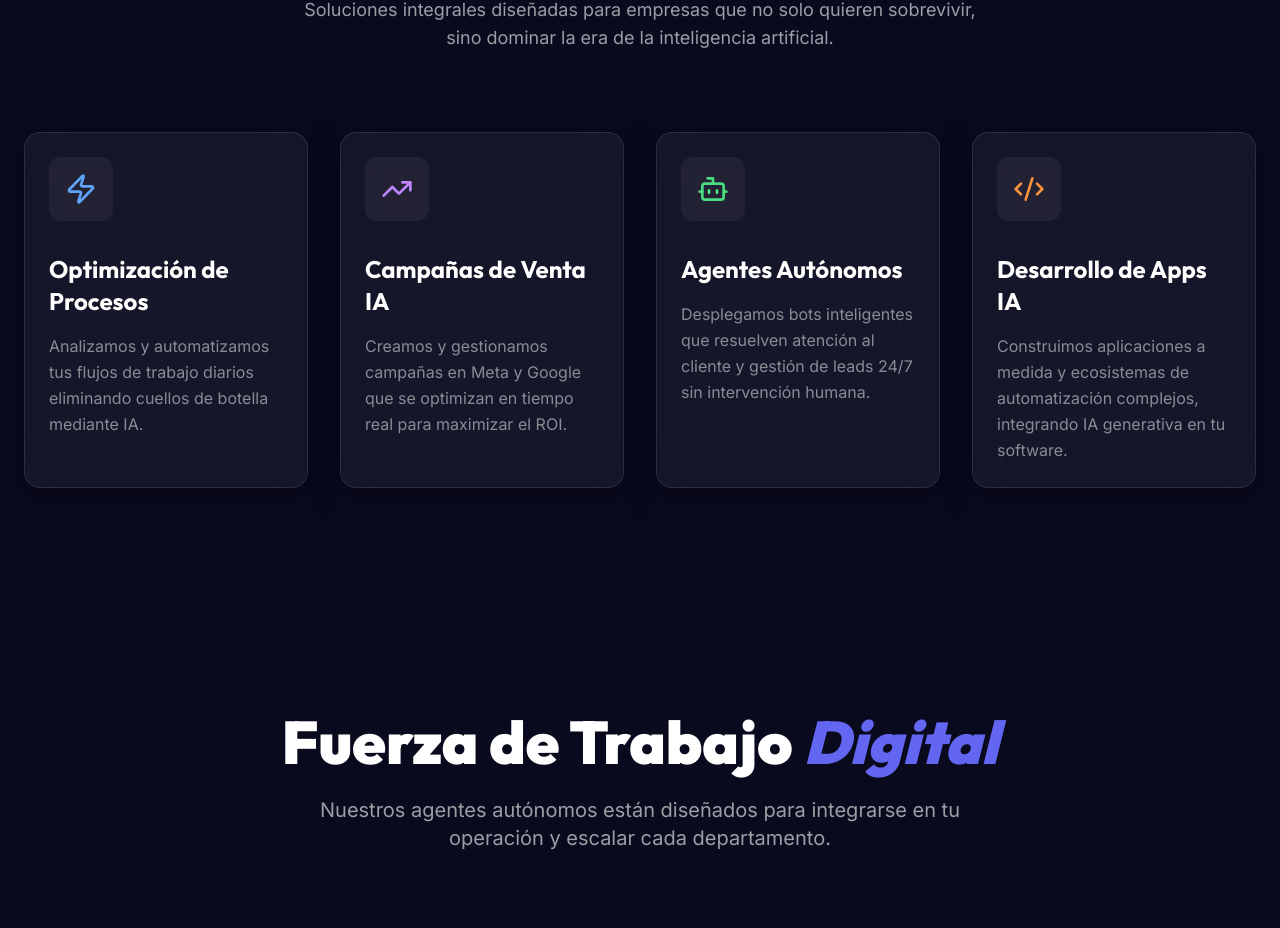
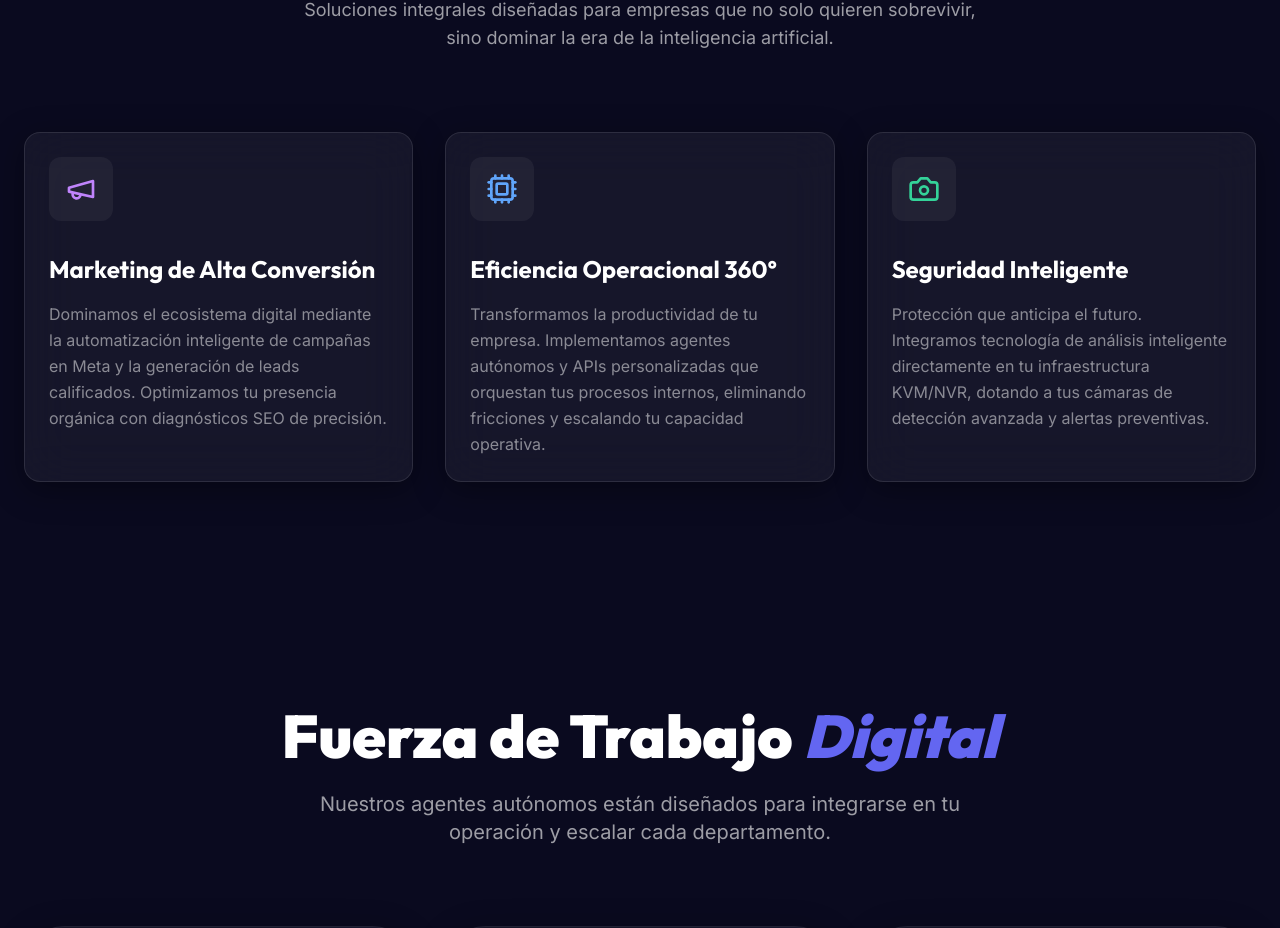
Before and after one commit to mvaldes86-pixel/tecnoartificial, a Next.js app: page / in a window 1280 px wide. Shown: the part 892-1820 px from the top of the page. Built offline with nearby package versions, Linux system fonts and the light colour scheme.

Commit message:
feat: update services to 3 pillars (Marketing, Efficiency, Security) and update SEO metadata

```diff
--- a/package.json
+++ b/package.json
@@ -14,7 +14,7 @@
   "dependencies": {
     "firebase": "^12.11.0",
     "lucide-react": "^0.468.0",
-    "next": "15.1.0",
+    "next": "^15.1.0",
     "react": "19.0.0",
     "react-dom": "19.0.0",
     "resend": "^6.10.0"
--- a/src/app/layout.tsx
+++ b/src/app/layout.tsx
@@ -15,9 +15,9 @@ const inter = Inter({
 });
 
 export const metadata: Metadata = {
-  title: "TecnoArtificial | Optimización de Procesos con IA y Automatización",
-  description: "Lideramos la transformación digital con agentes de inteligencia artificial. Optimizamos procesos y creamos campañas de venta automatizadas para escalar tu negocio.",
-  keywords: ["IA", "Inteligencia Artificial", "Optimización de Procesos", "Ventas IA", "Automatización", "Agentes Autónomos"],
+  title: "TecnoArtificial | Marketing, Eficiencia y Seguridad con IA",
+  description: "Potenciamos tu negocio con marketing de alta conversión, eficiencia operacional mediante agentes autónomos y seguridad inteligente con visión artificial.",
+  keywords: ["IA", "Inteligencia Artificial", "Marketing IA", "Eficiencia Operacional", "Seguridad Inteligente", "Visión Artificial", "Automatización", "Agentes Autónomos"],
   generator: "TecnoArtificial Build 2026.04.11.03",
 
   openGraph: {
--- a/src/components/Services.tsx
+++ b/src/components/Services.tsx
@@ -1,32 +1,26 @@
 'use client';
 
 import React from 'react';
-import { Zap, TrendingUp, Bot, Code2 } from 'lucide-react';
+import { Megaphone, Cpu, Camera } from 'lucide-react';
 
 const services = [
   {
-    title: "Optimización de Procesos",
-    description: "Analizamos y automatizamos tus flujos de trabajo diarios eliminando cuellos de botella mediante IA.",
-    icon: Zap,
+    title: "Marketing de Alta Conversión",
+    description: "Dominamos el ecosistema digital mediante la automatización inteligente de campañas en Meta y la generación de leads calificados. Optimizamos tu presencia orgánica con diagnósticos SEO de precisión.",
+    icon: Megaphone,
+    color: "text-purple-400"
+  },
+  {
+    title: "Eficiencia Operacional 360°",
+    description: "Transformamos la productividad de tu empresa. Implementamos agentes autónomos y APIs personalizadas que orquestan tus procesos internos, eliminando fricciones y escalando tu capacidad operativa.",
+    icon: Cpu,
     color: "text-blue-400"
   },
   {
-    title: "Campañas de Venta IA",
-    description: "Creamos y gestionamos campañas en Meta y Google que se optimizan en tiempo real para maximizar el ROI.",
-    icon: TrendingUp,
-    color: "text-purple-400"
-  },
-  {
-    title: "Agentes Autónomos",
-    description: "Desplegamos bots inteligentes que resuelven atención al cliente y gestión de leads 24/7 sin intervención humana.",
-    icon: Bot,
-    color: "text-green-400"
-  },
-  {
-    title: "Desarrollo de Apps IA",
-    description: "Construimos aplicaciones a medida y ecosistemas de automatización complejos, integrando IA generativa en tu software.",
-    icon: Code2,
-    color: "text-orange-400"
+    title: "Seguridad Inteligente",
+    description: "Protección que anticipa el futuro. Integramos tecnología de análisis inteligente directamente en tu infraestructura KVM/NVR, dotando a tus cámaras de detección avanzada y alertas preventivas.",
+    icon: Camera,
+    color: "text-emerald-400"
   }
 ];
 
@@ -41,7 +35,7 @@ export default function Services() {
         </p>
       </div>
 
-      <div className="grid md:grid-cols-2 lg:grid-cols-4 gap-8">
+      <div className="grid md:grid-cols-3 gap-8">
         {services.map((service, index) => (
           <div key={index} className="glass-card group flex flex-col items-start gap-4">
             <div className={`p-4 rounded-xl bg-white/5 ${service.color} group-hover:scale-110 transition-transform`}>
```
Also changed, not shown: tsconfig.json (+12 -4 lines), 1 other file (tests, documents, lock files or other folders).
